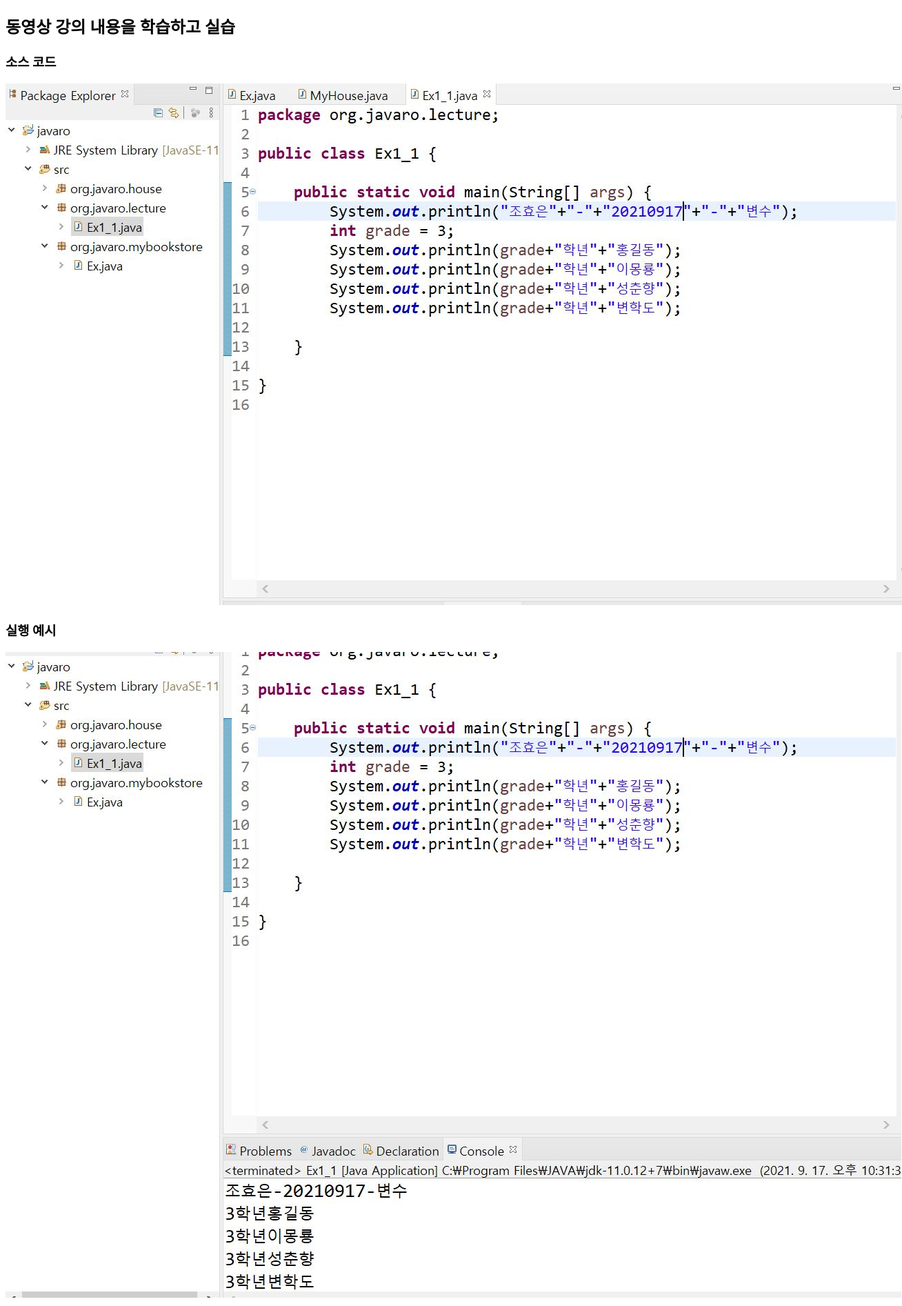
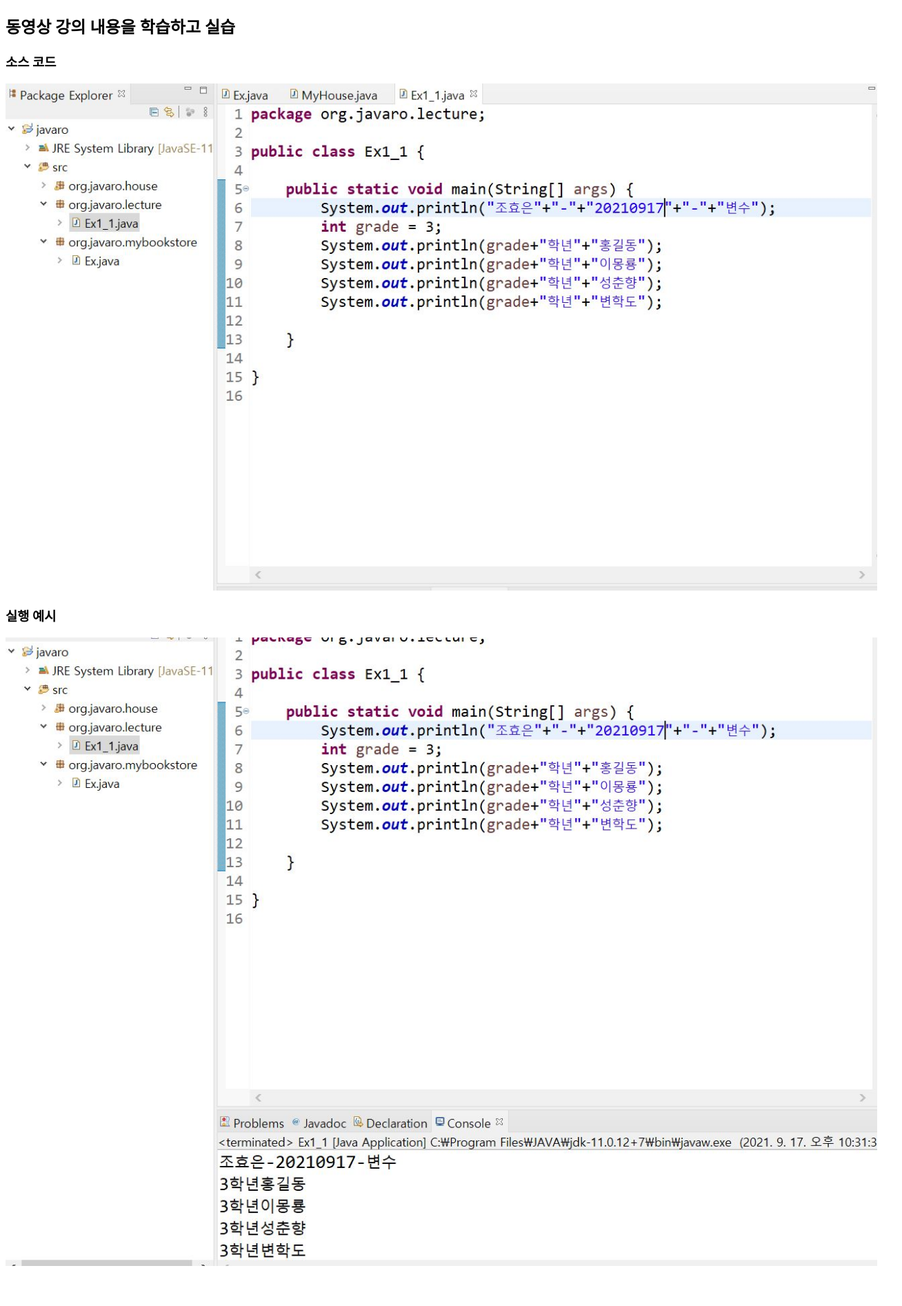
Before and after one commit to chohe3212/java-study, a plain HTML site: page java/hw3_2_1.html in a window 1280 px wide. Shown: the whole page at 69% size, 1308 px wide, since content can reach past the window. After the commit the page ends 1847 px from the top, so only its background shows below. Drawn offline with Linux system fonts and the light colour scheme.

Commit message:
Update hw3_2_1.html

```diff
--- a/java/hw3_2_1.html
+++ b/java/hw3_2_1.html
@@ -9,8 +9,8 @@
 <body>
   <h2> 동영상 강의 내용을 학습하고 실습 </h2>
     <h3> 소스 코드 </h3>
-  <img src = "https://chohe3212.github.io/java/hw3_2_1_source.jpg">  <!--소스코드 캡처 화면 -->
+  <img src = "https://chohe3212.github.io/java/hw3_2_1_source.jpg" width="100%"alt="소스코드" />  <!--소스코드 캡처 화면 -->
     <h3> 실행 예시 </h3>
-  <img src = "https://chohe3212.github.io/java/hw3_2_1_result.jpg">  <!--이클립스 결과 캡처 화면 -->
+  <img src = "https://chohe3212.github.io/java/hw3_2_1_result.jpg" width="100%"alt="소스코드" />  <!--이클립스 결과 캡처 화면 -->
 </body>
 </html>
```
